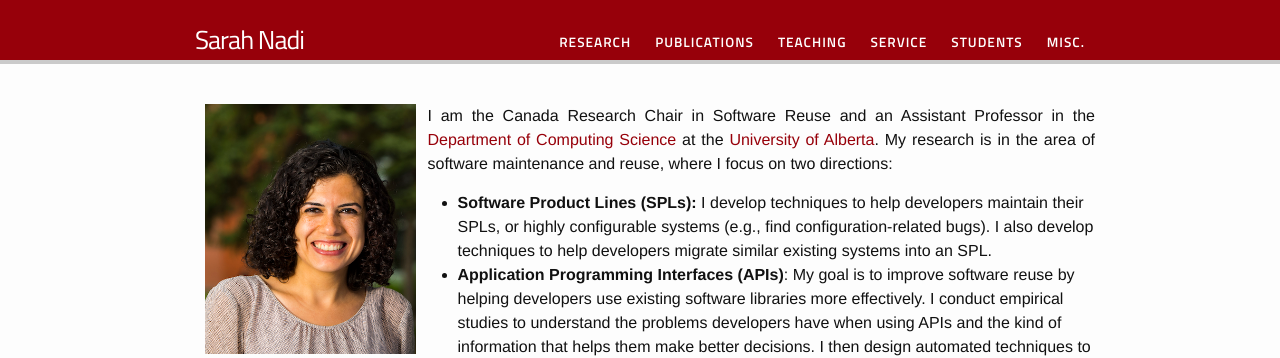
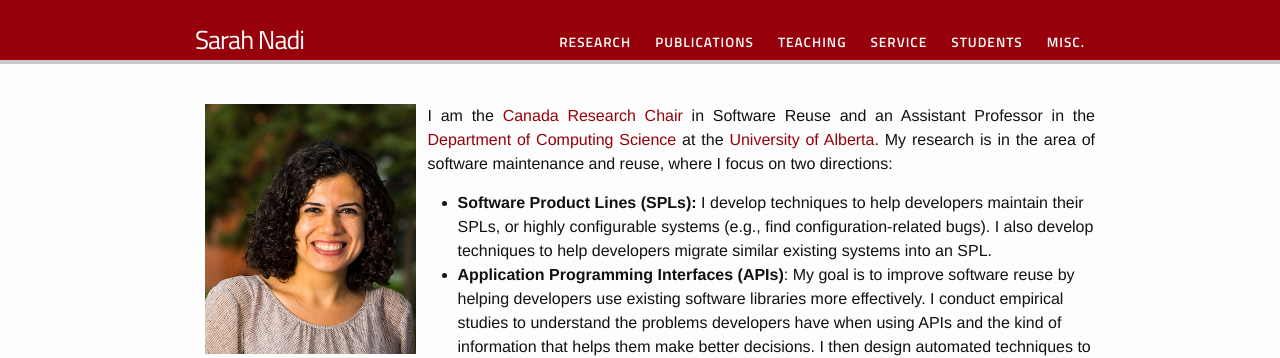
Before and after one commit to snadi/snadi.github.io, a Jekyll site: the page built from index.html, in a window 1280 px wide. Shown: the top 358 px of the page. Built offline with Jekyll 4.4.1, drawn with Linux system fonts in a browser that asks for light colours; some of the changed lines change nothing that is shown.

Commit message:
Add link

```diff
--- a/index.html
+++ b/index.html
@@ -13,7 +13,7 @@
 
     <div id="two">
 	    <p align=justify>
-	    I am the Canada Research Chair in Software Reuse and an Assistant Professor in the <a href="https://www.cs.ualberta.ca/" target="_blank">Department of Computing Science</a> at the <a href="https://www.ualberta.ca/">University of Alberta</a>. My research is in the area of software maintenance and reuse, where I focus on two directions:
+	    I am the <a href="http://www.chairs-chaires.gc.ca/program-programme/index-eng.aspx">Canada Research Chair</a> in Software Reuse and an Assistant Professor in the <a href="https://www.cs.ualberta.ca/" target="_blank">Department of Computing Science</a> at the <a href="https://www.ualberta.ca/">University of Alberta</a>. My research is in the area of software maintenance and reuse, where I focus on two directions:
         <ul>
         <li><b>Software Product Lines (SPLs):</b> I develop techniques to help developers maintain their SPLs, or highly configurable systems (e.g., find configuration-related bugs). I also develop techniques to help developers migrate similar existing systems into an SPL.</li>
         <li><b>Application Programming Interfaces (APIs)</b>: My goal is to improve software reuse by helping developers use existing software libraries more effectively. I conduct empirical studies to understand the problems developers have when using APIs and the kind of information that helps them make better decisions. I then design automated techniques to solve these problems, such as recommending relevant code snippets or detecting API misuses. </li>
```
